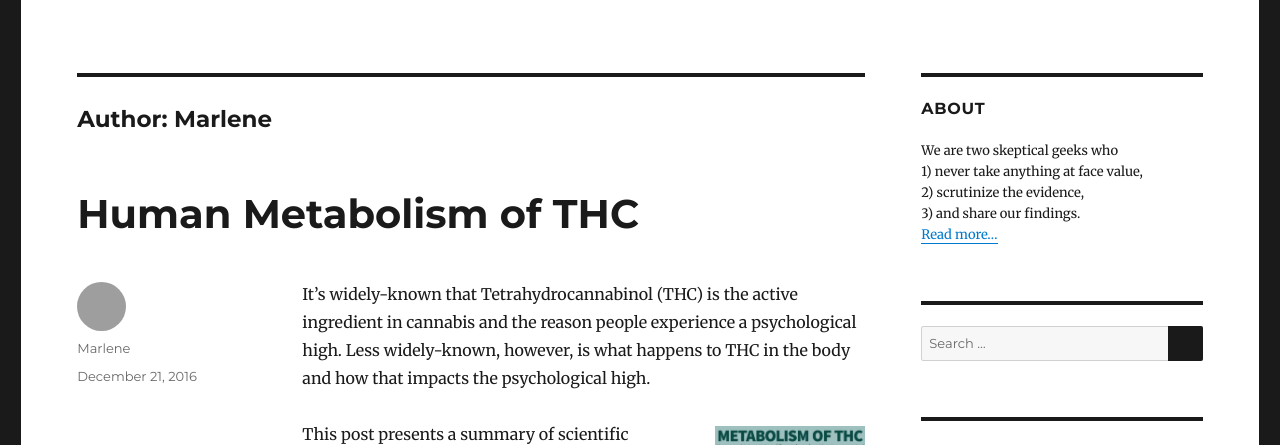
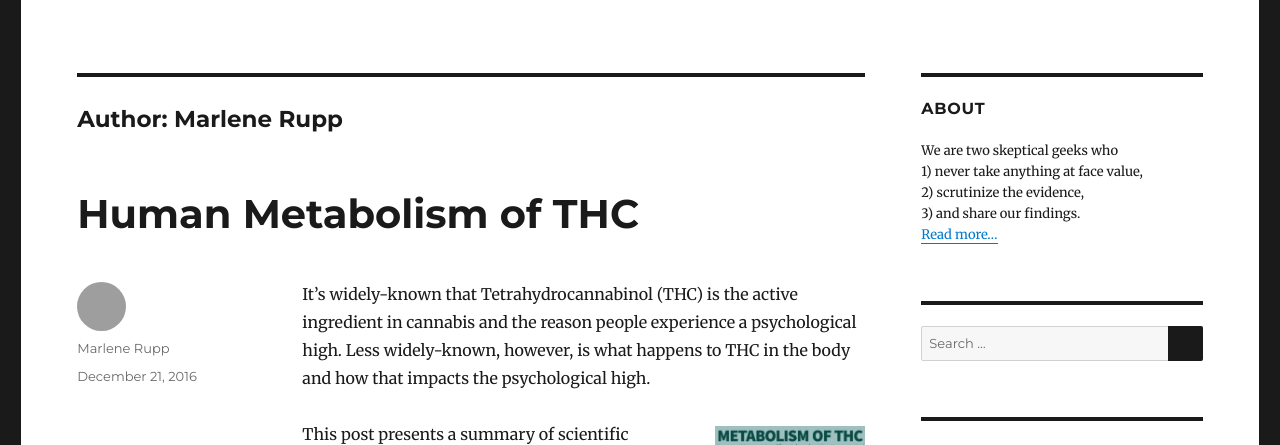
Before and after one commit to sapiensoup/sapiensoup.com, a Jekyll site: the page built from author/marlene.md, in a window 1280 px wide and 900 px high. Shown: the part 336-781 px from the top of the window. Built offline with Jekyll 4.4.1, drawn with Linux system fonts in a browser that asks for light colours; grey boxes are pictures that could not be loaded.

Commit message:
Add last names to author data

```diff
--- a/_data/authors.yml
+++ b/_data/authors.yml
@@ -1,7 +1,7 @@
 - id: marlene
-  name: Marlene
+  name: Marlene Rupp
   image: 'https://1.gravatar.com/avatar/4f2990fe44b7e30cbd6acfcfe874d72e'
 
 - id: nadine
-  name: Nadine
+  name: Nadine Schürer
   image: 'https://1.gravatar.com/avatar/12732728ceb9147020a4d2c65eb26424'
```
